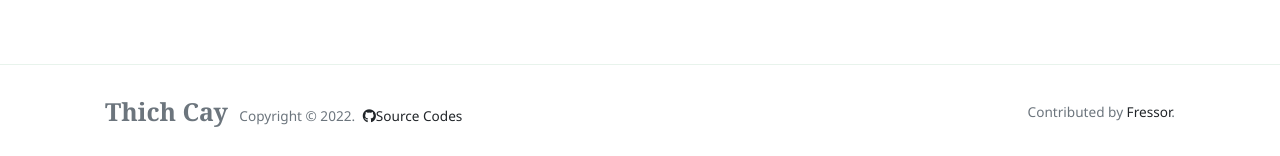
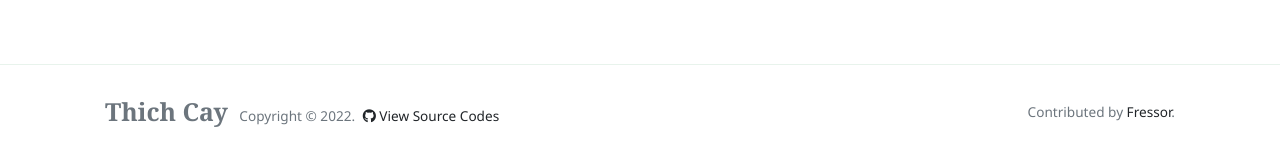
Before and after one commit to thichcayvn/thichcayvn.github.io, a Jekyll site: the page built from index.html, in a window 1280 px wide and 900 px high, scrolled down 1548 px. Shown: the part 741-897 px from the top of the window. Built offline with Jekyll 4.4.1, drawn with Linux system fonts in a browser that asks for light colours; nearby versions of some CDN libraries; the list of posts is cut into pages by our own code.

Commit message:
commit on 'master'

```diff
--- a/_layouts/default.html
+++ b/_layouts/default.html
@@ -1,5 +1,5 @@
 <!DOCTYPE html>
-<html lang="en">
+<html lang="vi">
 <head>
     <meta charset="utf-8">
     <meta name="viewport" content="width=device-width, initial-scale=1, shrink-to-fit=no">
@@ -81,7 +81,7 @@
                 <span>Copyright © <script>document.write(new Date().getFullYear())</script>.</span>
 
                 <!--  Github Repo Star Btn-->
-                <a class="text-dark ml-1" target="_blank" href="https://thichcayvn.github.io/"><i class="fab fa-github"></i>Source Codes</a>
+                <a class="text-dark ml-1" target="_blank" href="https://github.com/thichcayvn/thichcayvn.github.io/"><i class="fab fa-github"></i> View Source Codes</a>
 
             </div>
             <div>
```
